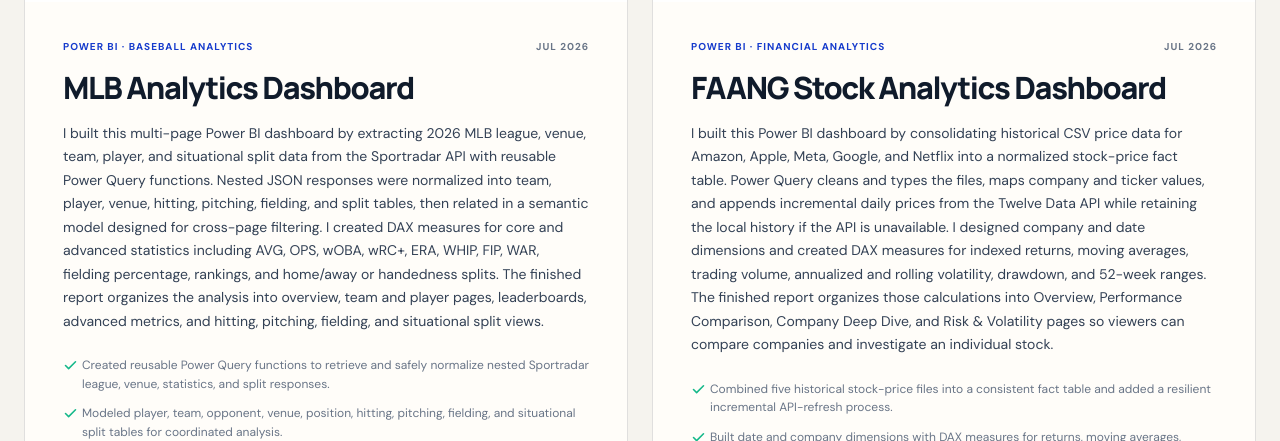
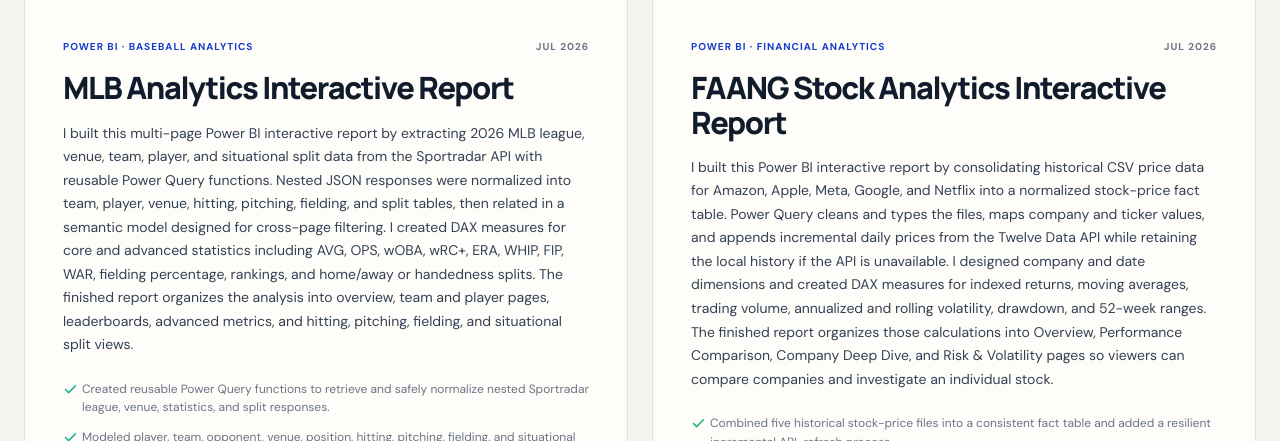
Before and after one commit to LouisCarricoBraun/portfolio-webpage, a React (Vite) app: page / in a window 1280 px wide. Shown: the part 2340-2781 px from the top of the page. Built offline with nearby package versions, Linux system fonts and the light colour scheme; grey boxes are pictures that could not be loaded.

Commit message:
Rename Power BI dashboards as interactive reports

```diff
--- a/src/App.tsx
+++ b/src/App.tsx
@@ -71,7 +71,7 @@ function App() {
                 <h2>Projects built from source to story.</h2>
               </div>
               <p>
-                Interactive dashboards and applications that combine sound data modeling, thoughtful analysis, and usable visual design.
+                Interactive reports and applications that combine sound data modeling, thoughtful analysis, and usable visual design.
               </p>
             </div>
 
@@ -178,7 +178,7 @@ function App() {
           <div className="container contact-card">
             <div>
               <p className="eyebrow">Connect</p>
-              <h2>Let&apos;s talk data, dashboards, and useful digital experiences.</h2>
+              <h2>Let&apos;s talk data, interactive reports, and useful digital experiences.</h2>
             </div>
             <div className="contact-actions">
               <a className="button button--light" href={profile.linkedin} target="_blank" rel="noreferrer">
--- a/src/data/projects.ts
+++ b/src/data/projects.ts
@@ -75,7 +75,7 @@ export const projects: Project[] = [
       },
     ],
     embed: {
-      title: "Sample Public Sales Dashboard",
+      title: "Sample Public Sales Interactive Report",
       src: "https://hughhashes.github.io/fabric-sample-app/",
       kind: "web-app",
       sourceLabel: "GitHub Pages",
@@ -88,13 +88,13 @@ export const projects: Project[] = [
   {
     slug: "fifa-world-cup-2026",
     displayOrder: 5,
-    title: "FIFA World Cup 2026 Analytics Dashboard",
+    title: "FIFA World Cup 2026 Analytics Interactive Report",
     eyebrow: "Power BI · Sports Analytics",
     date: "Jun–Jul 2026",
     summary:
-      "Built an interactive FIFA World Cup analytics dashboard in Power BI using data from the Sportradar REST API. Designed an end-to-end BI workflow including API extraction, Power Query transformations, data modeling, DAX measures, and visual storytelling across tournament, team, player, match, and venue insights. The project includes optimized API usage, structured tables for teams, matches, venues, players, logos, flags, and calendar data, plus interactive report pages with slicers, KPI cards, maps, player statistics, and custom visual elements. This project strengthened my ability to work with complex JSON data, build scalable Power BI models, and turn raw sports data into decision-ready analytics.",
+      "Built an interactive FIFA World Cup analytics report in Power BI using data from the Sportradar REST API. Designed an end-to-end BI workflow including API extraction, Power Query transformations, data modeling, DAX measures, and visual storytelling across tournament, team, player, match, and venue insights. The project includes optimized API usage, structured tables for teams, matches, venues, players, logos, flags, and calendar data, plus interactive report pages with slicers, KPI cards, maps, player statistics, and custom visual elements. This project strengthened my ability to work with complex JSON data, build scalable Power BI models, and turn raw sports data into decision-ready analytics.",
     contributions: [
-      "Built an API-to-dashboard workflow using Power Query to transform nested JSON into structured analytical tables.",
+      "Built an API-to-interactive-report workflow using Power Query to transform nested JSON into structured analytical tables.",
       "Modeled teams, matches, players, venues, calendar data, flags, and logos for reusable reporting.",
       "Created DAX measures and interactive KPIs, maps, slicers, player statistics, and comparison views.",
     ],
@@ -108,13 +108,13 @@ export const projects: Project[] = [
     ],
     links: [
       {
-        label: "Open FIFA dashboard in new tab",
+        label: "Open FIFA interactive report in new tab",
         href: "https://app.fabric.microsoft.com/view?r=eyJrIjoiMDE4YzI1ZDMtMzM0ZC00NjlkLTg4NGYtOTBiNTMxNWM0MTcwIiwidCI6IjllMGNmMGU4LWY5YWYtNDliNy1iZTM0LTc1YjI5NDI5OTY4YSJ9&pageName=28d5900832ee7970b6db",
         kind: "secondary",
       },
     ],
     embed: {
-      title: "World_Cup_2026_Dashboard",
+      title: "FIFA World Cup 2026 Analytics Interactive Report",
       src: "https://app.fabric.microsoft.com/view?r=eyJrIjoiMDE4YzI1ZDMtMzM0ZC00NjlkLTg4NGYtOTBiNTMxNWM0MTcwIiwidCI6IjllMGNmMGU4LWY5YWYtNDliNy1iZTM0LTc1YjI5NDI5OTY4YSJ9&pageName=28d5900832ee7970b6db",
       kind: "power-bi",
       sourceLabel: "Microsoft Fabric",
@@ -125,11 +125,11 @@ export const projects: Project[] = [
   {
     slug: "faang-stock-analytics",
     displayOrder: 3,
-    title: "FAANG Stock Analytics Dashboard",
+    title: "FAANG Stock Analytics Interactive Report",
     eyebrow: "Power BI · Financial Analytics",
     date: "Jul 2026",
     summary:
-      "I built this Power BI dashboard by consolidating historical CSV price data for Amazon, Apple, Meta, Google, and Netflix into a normalized stock-price fact table. Power Query cleans and types the files, maps company and ticker values, and appends incremental daily prices from the Twelve Data API while retaining the local history if the API is unavailable. I designed company and date dimensions and created DAX measures for indexed returns, moving averages, trading volume, annualized and rolling volatility, drawdown, and 52-week ranges. The finished report organizes those calculations into Overview, Performance Comparison, Company Deep Dive, and Risk & Volatility pages so viewers can compare companies and investigate an individual stock.",
+      "I built this Power BI interactive report by consolidating historical CSV price data for Amazon, Apple, Meta, Google, and Netflix into a normalized stock-price fact table. Power Query cleans and types the files, maps company and ticker values, and appends incremental daily prices from the Twelve Data API while retaining the local history if the API is unavailable. I designed company and date dimensions and created DAX measures for indexed returns, moving averages, trading volume, annualized and rolling volatility, drawdown, and 52-week ranges. The finished report organizes those calculations into Overview, Performance Comparison, Company Deep Dive, and Risk & Volatility pages so viewers can compare companies and investigate an individual stock.",
     contributions: [
       "Combined five historical stock-price files into a consistent fact table and added a resilient incremental API-refresh process.",
       "Built date and company dimensions with DAX measures for returns, moving averages, volume, volatility, drawdown, and price ranges.",
@@ -146,13 +146,13 @@ export const projects: Project[] = [
     ],
     links: [
       {
-        label: "Open FAANG dashboard in new tab",
+        label: "Open FAANG interactive report in new tab",
         href: "https://app.fabric.microsoft.com/view?r=eyJrIjoiNzI3Y2IxN2UtMjdlNy00OTgxLWI0MGUtNTBjYzBjZjZiZTYxIiwidCI6IjllMGNmMGU4LWY5YWYtNDliNy1iZTM0LTc1YjI5NDI5OTY4YSJ9",
         kind: "secondary",
       },
     ],
     embed: {
-      title: "FAANG Stock Analytics Dashboard",
+      title: "FAANG Stock Analytics Interactive Report",
       src: "https://app.fabric.microsoft.com/view?r=eyJrIjoiNzI3Y2IxN2UtMjdlNy00OTgxLWI0MGUtNTBjYzBjZjZiZTYxIiwidCI6IjllMGNmMGU4LWY5YWYtNDliNy1iZTM0LTc1YjI5NDI5OTY4YSJ9",
       kind: "power-bi",
       sourceLabel: "Microsoft Fabric",
@@ -163,11 +163,11 @@ export const projects: Project[] = [
   {
     slug: "mlb-analytics",
     displayOrder: 2,
-    title: "MLB Analytics Dashboard",
+    title: "MLB Analytics Interactive Report",
     eyebrow: "Power BI · Baseball Analytics",
     date: "Jul 2026",
     summary:
-      "I built this multi-page Power BI dashboard by extracting 2026 MLB league, venue, team, player, and situational split data from the Sportradar API with reusable Power Query functions. Nested JSON responses were normalized into team, player, venue, hitting, pitching, fielding, and split tables, then related in a semantic model designed for cross-page filtering. I created DAX measures for core and advanced statistics including AVG, OPS, wOBA, wRC+, ERA, WHIP, FIP, WAR, fielding percentage, rankings, and home/away or handedness splits. The finished report organizes the analysis into overview, team and player pages, leaderboards, advanced metrics, and hitting, pitching, fielding, and situational split views.",
+      "I built this multi-page Power BI interactive report by extracting 2026 MLB league, venue, team, player, and situational split data from the Sportradar API with reusable Power Query functions. Nested JSON responses were normalized into team, player, venue, hitting, pitching, fielding, and split tables, then related in a semantic model designed for cross-page filtering. I created DAX measures for core and advanced statistics including AVG, OPS, wOBA, wRC+, ERA, WHIP, FIP, WAR, fielding percentage, rankings, and home/away or handedness splits. The finished report organizes the analysis into overview, team and player pages, leaderboards, advanced metrics, and hitting, pitching, fielding, and situational split views.",
     contributions: [
       "Created reusable Power Query functions to retrieve and safely normalize nested Sportradar league, venue, statistics, and split responses.",
       "Modeled player, team, opponent, venue, position, hitting, pitching, fielding, and situational split tables for coordinated analysis.",
@@ -185,13 +185,13 @@ export const projects: Project[] = [
     ],
     links: [
       {
-        label: "Open MLB dashboard in new tab",
+        label: "Open MLB interactive report in new tab",
         href: "https://app.fabric.microsoft.com/view?r=eyJrIjoiMjlkOTllNmEtMGQ4Mi00ZGVlLThhZWYtMGY5N2NjZThkNGI4IiwidCI6IjllMGNmMGU4LWY5YWYtNDliNy1iZTM0LTc1YjI5NDI5OTY4YSJ9&pageName=30d550e2ab321aa4d7f0",
         kind: "secondary",
       },
     ],
     embed: {
-      title: "MLB Analytics Dashboard",
+      title: "MLB Analytics Interactive Report",
       src: "https://app.fabric.microsoft.com/view?r=eyJrIjoiMjlkOTllNmEtMGQ4Mi00ZGVlLThhZWYtMGY5N2NjZThkNGI4IiwidCI6IjllMGNmMGU4LWY5YWYtNDliNy1iZTM0LTc1YjI5NDI5OTY4YSJ9&pageName=30d550e2ab321aa4d7f0",
       kind: "power-bi",
       sourceLabel: "Microsoft Fabric",
@@ -202,14 +202,14 @@ export const projects: Project[] = [
   {
     slug: "product-sales-analysis",
     displayOrder: 4,
-    title: "Product Sales Analysis Dashboard",
+    title: "Product Sales Analysis Interactive Report",
     eyebrow: "Power BI · Sales Intelligence",
     date: "Jul 2026",
     summary:
-      "I built this Power BI dashboard using sample product sales data to analyze sales performance, product trends, regional performance, customer behavior, sales team results, and fulfillment metrics. The dataset is structured as a star schema with a central sales fact table connected to dimensions for date, product, customer, region, store, salesperson, and order attributes. Because the data is sample data, the project focuses on dashboard design, data modeling, DAX development, and business intelligence storytelling rather than representing a real company.\n\n" +
-      "The dashboard is designed as a multi-page sales command center. It includes executive KPI cards, monthly sales trends, product and category analysis, regional heatmaps, sales team performance views, customer segmentation, and fulfillment/order attribute analysis. I also added drillthrough functionality for product-level detail pages, allowing users to move from a summary visual into a focused product performance view.\n\n" +
+      "I built this Power BI interactive report using sample product sales data to analyze sales performance, product trends, regional performance, customer behavior, sales team results, and fulfillment metrics. The dataset is structured as a star schema with a central sales fact table connected to dimensions for date, product, customer, region, store, salesperson, and order attributes. Because the data is sample data, the project focuses on interactive report design, data modeling, DAX development, and business intelligence storytelling rather than representing a real company.\n\n" +
+      "The interactive report is designed as a multi-page sales command center. It includes executive KPI cards, monthly sales trends, product and category analysis, regional heatmaps, sales team performance views, customer segmentation, and fulfillment/order attribute analysis. I also added drillthrough functionality for product-level detail pages, allowing users to move from a summary visual into a focused product performance view.\n\n" +
       "This project demonstrates my ability to build a clean Power BI report from a structured dataset, create reusable DAX measures, design interactive report pages, and present business insights in a professional, portfolio-ready format. Key measures include total sales, gross sales, discount impact, return rate, average order value, repeat customer rate, delivery lead time, promotion uptake rate, and prior-period comparisons.\n\n" +
-      "Skills displayed: Power BI, DAX, data modeling, star schema design, time intelligence, KPI design, drillthrough pages, conditional formatting, matrix heatmaps, scatter/bubble segmentation, custom HTML KPI cards, report theming, dashboard layout, and business analytics storytelling.",
+      "Skills displayed: Power BI, DAX, data modeling, star schema design, time intelligence, KPI design, drillthrough pages, conditional formatting, matrix heatmaps, scatter/bubble segmentation, custom HTML KPI cards, report theming, interactive report layout, and business analytics storytelling.",
     contributions: [
       "Modeled sample sales data as a star schema spanning date, product, customer, region, store, salesperson, and order dimensions.",
       "Developed reusable DAX measures for sales, discounts, returns, average order value, repeat customers, delivery lead time, promotions, and prior-period comparisons.",
@@ -225,13 +225,13 @@ export const projects: Project[] = [
     ],
     links: [
       {
-        label: "Open sales dashboard in new tab",
+        label: "Open sales interactive report in new tab",
         href: "https://app.fabric.microsoft.com/view?r=eyJrIjoiZjRmYWY1NzUtODQyYi00YzhjLWJiMzktNmI3OTBhZGRiZjMxIiwidCI6IjllMGNmMGU4LWY5YWYtNDliNy1iZTM0LTc1YjI5NDI5OTY4YSJ9",
         kind: "secondary",
       },
     ],
     embed: {
-      title: "Product Sales Dashboard",
+      title: "Product Sales Interactive Report",
       src: "https://app.fabric.microsoft.com/view?r=eyJrIjoiZjRmYWY1NzUtODQyYi00YzhjLWJiMzktNmI3OTBhZGRiZjMxIiwidCI6IjllMGNmMGU4LWY5YWYtNDliNy1iZTM0LTc1YjI5NDI5OTY4YSJ9",
       kind: "power-bi",
       sourceLabel: "Microsoft Fabric",
```
Also changed, not shown: 1 other file (tests, documents, lock files or other folders).
